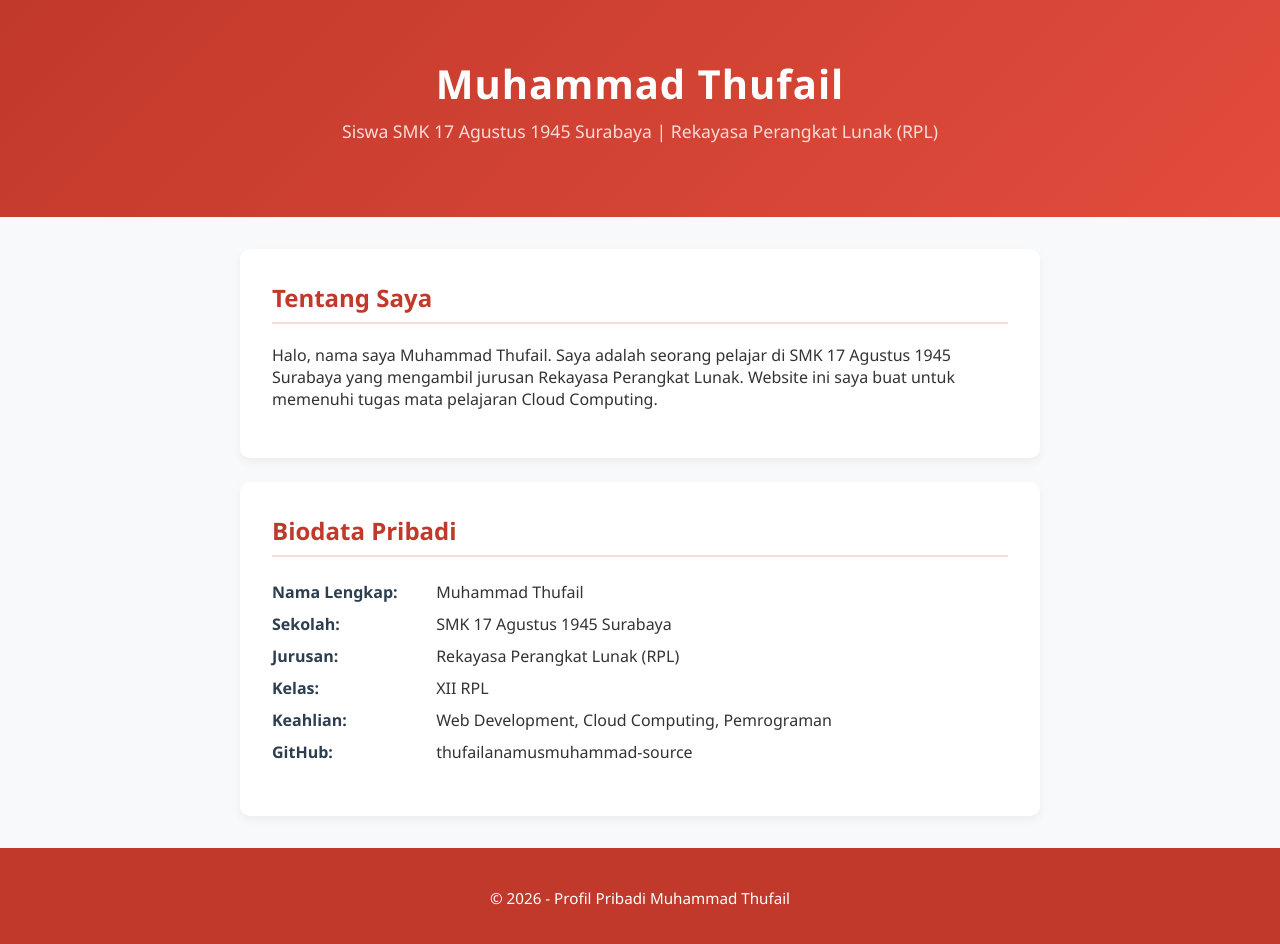
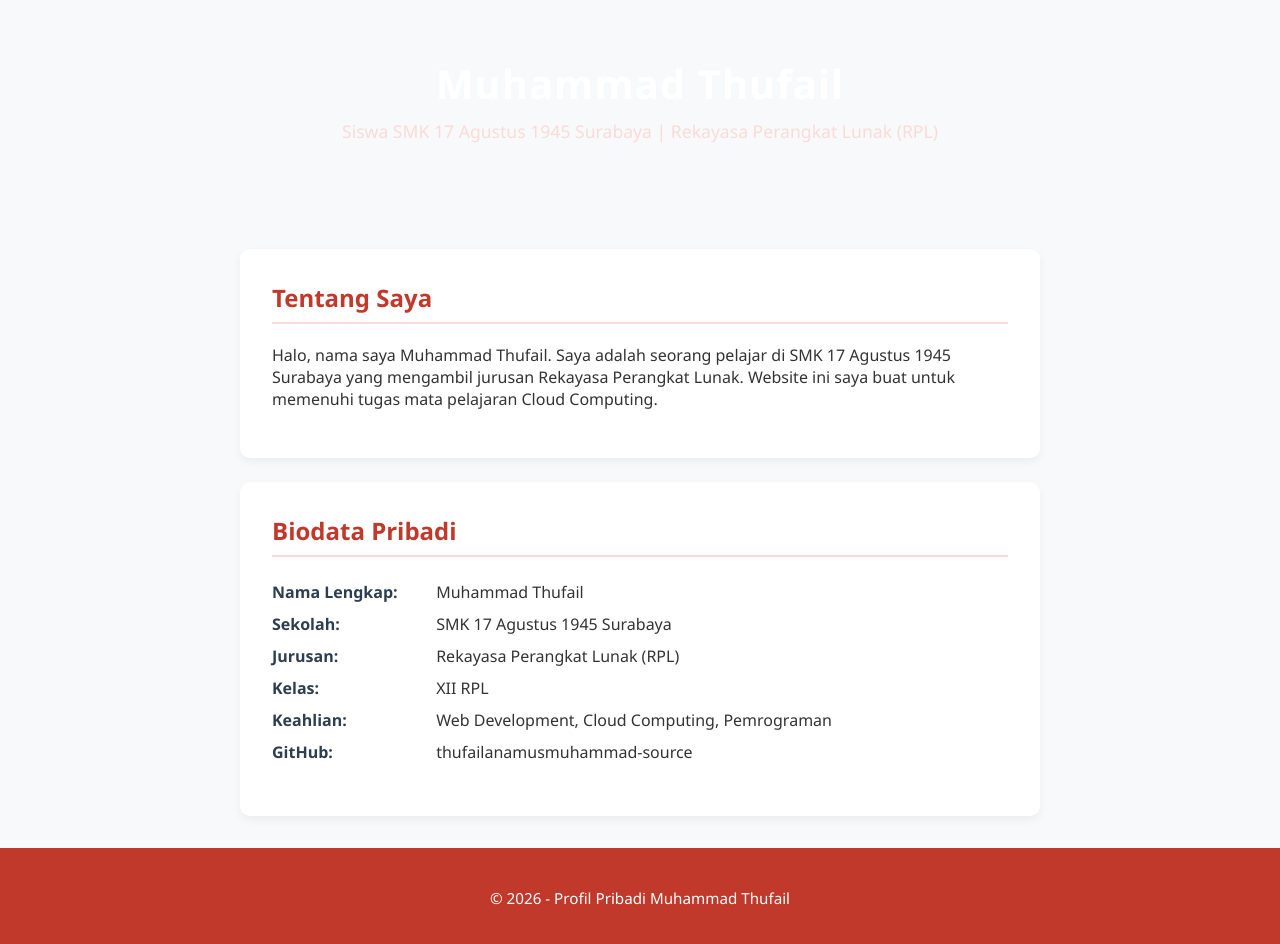
Before and after one commit to thufailanamusmuhammad-source/profil_by_THUFAIL, a plain HTML site: page index.html in a window 1280 px wide. Drawn offline with Linux system fonts and the light colour scheme.

Commit message:
Fix typo in header background gradient color

```diff
--- a/index.html
+++ b/index.html
@@ -13,7 +13,7 @@
             color: #333;
         }
         header {
-            background: linear-gradient(135deg, #c1392b, #e24c3c);
+            background: linear-gradient(135deg, #cb7392b, #e24c3c);
             color: white;
             text-align: center;
             padding: 3.5rem 1rem;
```
